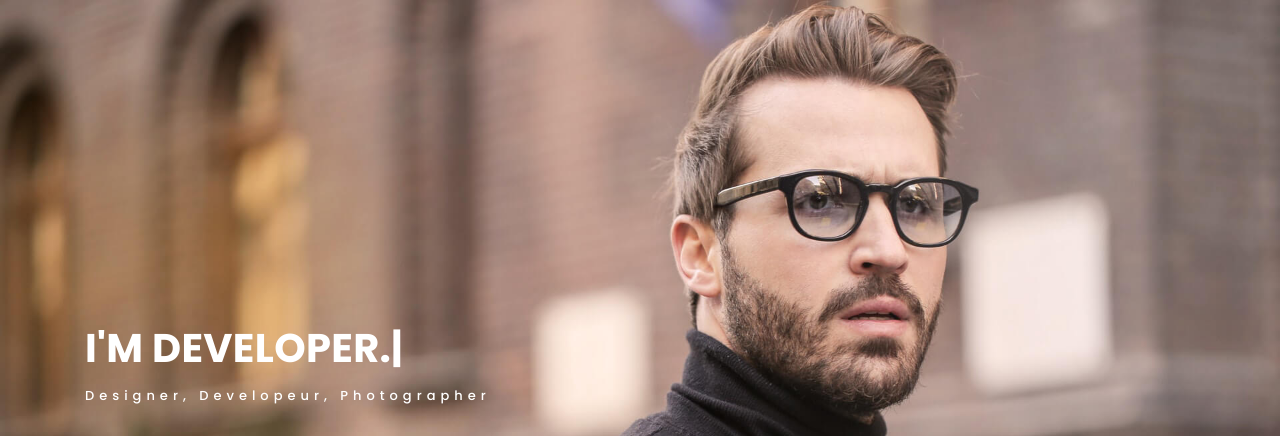
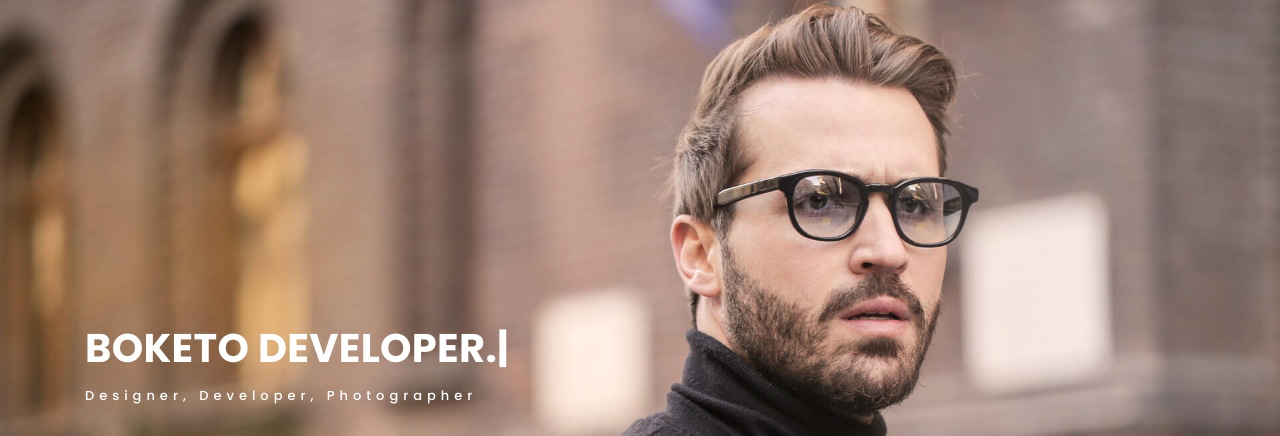
Before and after one commit to nandishhasbi/boketo, a plain HTML site: page index.html in a window 1280 px wide. Shown: the top 436 px of the page. Drawn offline with nearby package versions, Linux system fonts and the light colour scheme; files whose address does not match are found by name; a web font is replaced by a local one.

```diff
--- a/index.html
+++ b/index.html
@@ -6,7 +6,7 @@
   <meta charset="utf-8">
   <meta content="width=device-width, initial-scale=1.0" name="viewport">
 
-  <title>Folio - Personal Portfolio Template</title>
+  <title>Boketo - Designs</title>
   <meta content="" name="keywords">
   <meta content="" name="description">
 
@@ -71,8 +71,8 @@
 
     <div class="container">
       <div class="header-content">
-        <h1>I'm <span class="typed"></span></h1>
-        <p>designer, developeur, photographer</p>
+        <h1>Boketo <span class="typed"></span></h1>
+        <p>designer, developer, photographer</p>
 
         <ul class="list-unstyled list-social">
           <li><a href="#"><i class="ion-social-facebook"></i></a></li>
```
